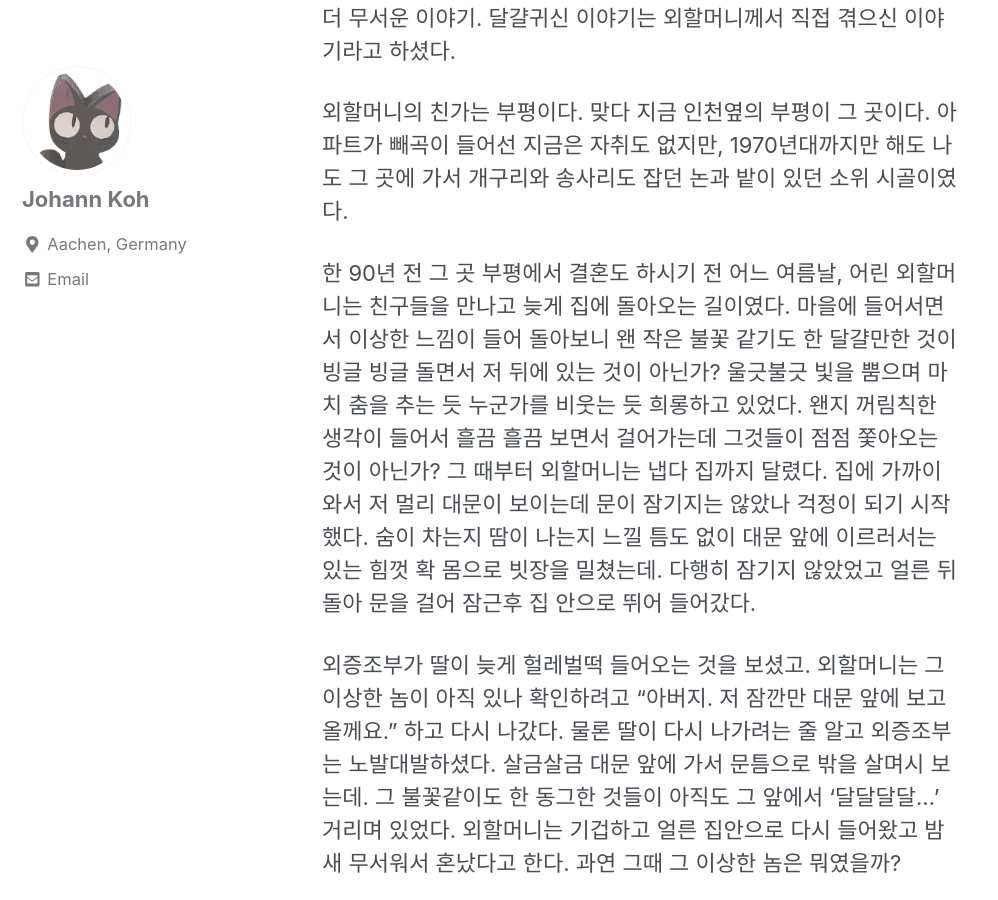
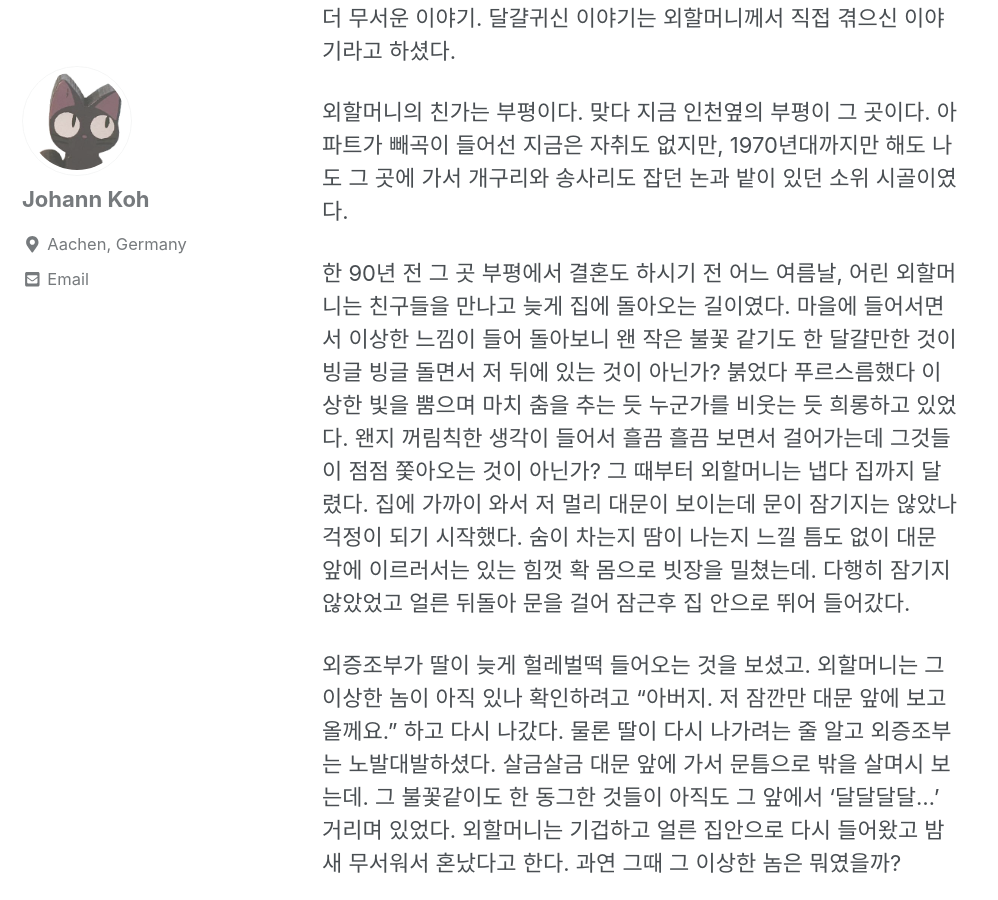
Before and after one commit to meuus/meuus.github.io, a Jekyll site: the page built from _posts/2019-05-01-present.md, in a window 1280 px wide and 900 px high, scrolled down 2744 px. Shown: the whole window, without its empty margins (0-998 px from the left). Built offline with Jekyll 4.4.1, drawn with Linux system fonts in a browser that asks for light colours; cached includes are drawn as plain includes.

Commit message:
modified:   _posts/2019-05-01-present.md

```diff
--- a/_posts/2019-05-01-present.md
+++ b/_posts/2019-05-01-present.md
@@ -79,7 +79,7 @@ tags:
 
 한 90년 전 그 곳 부평에서 결혼도 하시기 전 어느 여름날, 어린 외할머니는 친구들을 만나고 늦게
 집에 돌아오는 길이였다. 마을에 들어서면서 이상한 느낌이 들어 돌아보니 왠 작은 불꽃 같기도 한
-달걀만한 것이 빙글 빙글 돌면서 저 뒤에 있는 것이 아닌가? 울긋불긋 빛을 뿜으며
+달걀만한 것이 빙글 빙글 돌면서 저 뒤에 있는 것이 아닌가? 붉었다 푸르스름했다 이상한 빛을 뿜으며
 마치 춤을 추는 듯 누군가를 비웃는 듯 희롱하고 있었다.
 왠지 꺼림칙한 생각이 들어서 흘끔 흘끔 보면서 걸어가는데 그것들이 점점 쫓아오는 것이 아닌가?
 그 때부터 외할머니는 냅다 집까지 달렸다. 집에 가까이 와서 저 멀리
```
